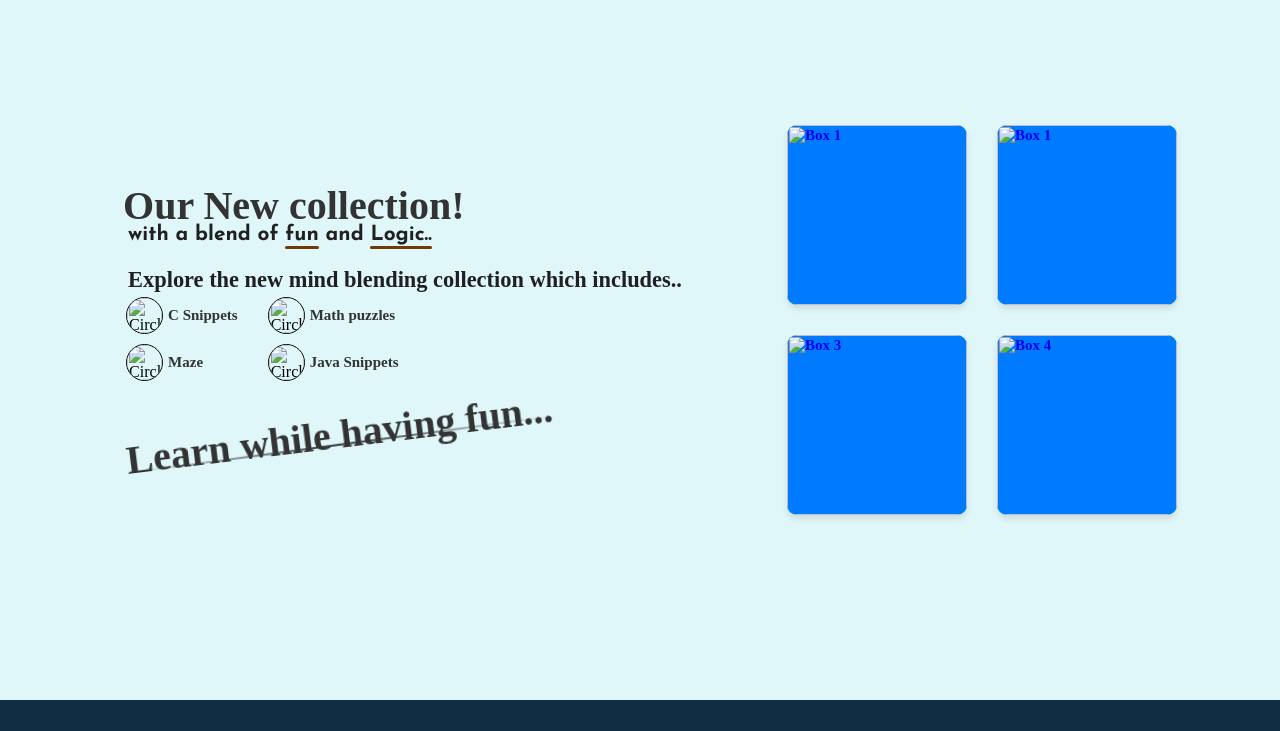
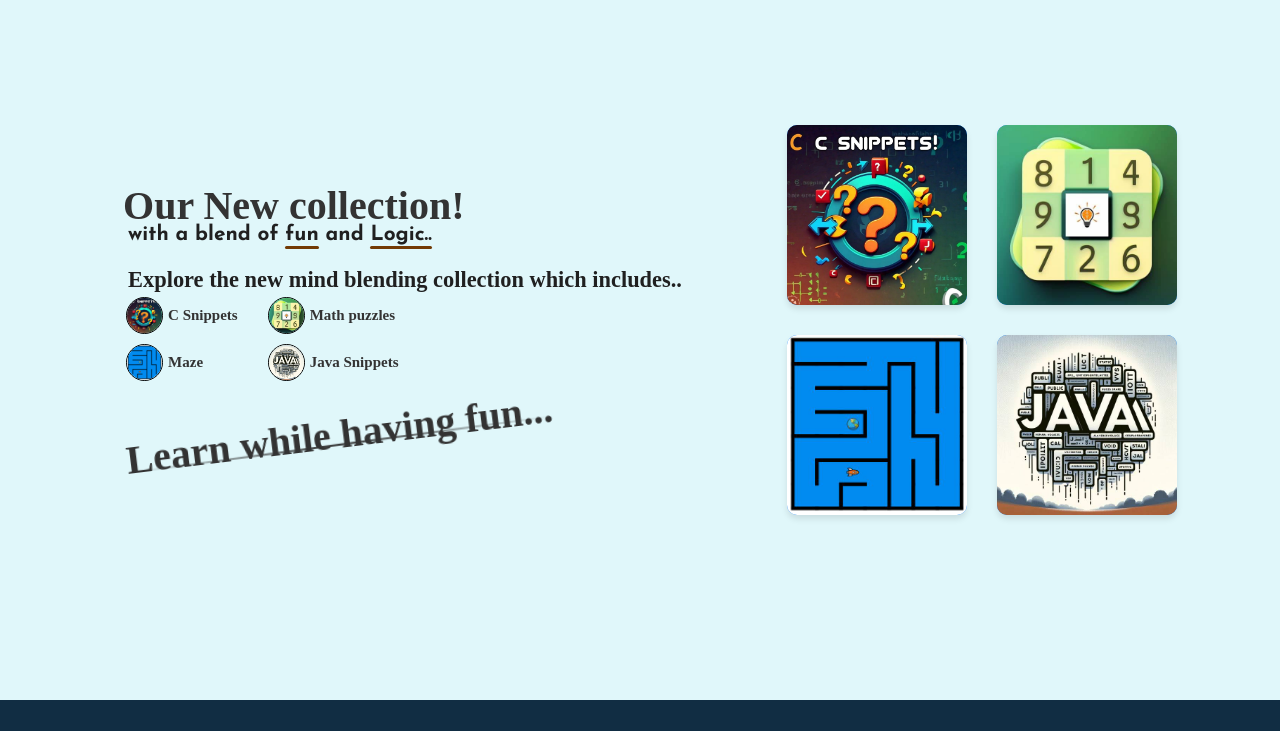
Before and after one commit to nawazuddin-nz/nhgames2.0, a plain HTML site: page index.html in a window 1280 px wide. Shown: the part 650-1381 px from the top of the page. Drawn offline with Linux system fonts and the light colour scheme; a web font is replaced by a local one.

Commit message:
Update index.html

```diff
--- a/index.html
+++ b/index.html
@@ -9,7 +9,7 @@
 
   <div class="navbar ">
     <div class="nav-left flex">
-    <img src="..\img\logo.jpg" alt="sgt logo">  <h2 id="logo-txt">Games</h2>
+    <img src="logo.jpg" alt="sgt logo">  <h2 id="logo-txt">Games</h2>
     </div>
  <div class="nav-right flex">
     <ul class="flex ">
@@ -195,14 +195,14 @@
 
             <div class="color-circlee">
             <div class="circlee imggg" >
-              <img src="..\img\ccc.jpg" alt="Circle Image" style="width: 100%; height: 100%; object-fit: cover;">
+              <img src="ccc.jpg" alt="Circle Image" style="width: 100%; height: 100%; object-fit: cover;">
             </div>
             <div class="color-namee"> C Snippets</div>
           </div>
 
           <div class="color-circlee">
             <div class="circlee">
-              <img src="..\img\maze.jpg" alt="Circle Image" style="width: 100%; height: 100%; object-fit: cover;">
+              <img src="maze.jpg" alt="Circle Image" style="width: 100%; height: 100%; object-fit: cover;">
           </div>
 
             <div class="color-namee">Maze</div>
@@ -216,7 +216,7 @@
 
           <div class="color-circlee">
             <div class="circlee" >
-              <img src="..\img\math.jpg" alt="Circle Image" style="width: 100%; height: 100%; object-fit: cover;">
+              <img src="math.jpg" alt="Circle Image" style="width: 100%; height: 100%; object-fit: cover;">
 
             </div>
             <div class="color-namee">Math puzzles</div>
@@ -224,7 +224,7 @@
 
           <div class="color-circlee">
             <div class="circlee">
-              <img src="..\img\java.jpeg" alt="Circle Image" style="width: 100%; height: 100%; object-fit: cover;">
+              <img src="java.jpeg" alt="Circle Image" style="width: 100%; height: 100%; object-fit: cover;">
             </div>
             <div class="color-namee">Java Snippets</div>
           </div>
@@ -247,20 +247,20 @@
 
        <div class="boxes">
            <div class="box">
-               <a href="cboxes.html"><img src="..\img\ccc.jpg" alt="Box 1"></a>
+               <a href="cboxes.html"><img src="ccc.jpg" alt="Box 1"></a>
                <a href="cboxes.html"></a><div class="text-overlay">Solve C Snippets</div></a>
            </div>
            <div class="box">
-            <a href="mboxes.html"><img src="..\img\math.jpg" alt="Box 1"></a>
+            <a href="mboxes.html"><img src="math.jpg" alt="Box 1"></a>
             <a href="mboxes.html"></a><div class="text-overlay">Play with Math</div></a>
 
            </div>
            <div class="box">
-            <a href="maze.html"> <img src="..\img\maze.jpg" alt="Box 3"></a>
+            <a href="maze.html"> <img src="maze.jpg" alt="Box 3"></a>
               <a href="maze.html"> <div class="text-overlay">Maze Magic</div></a>
            </div>
            <div class="box">
-            <a href="jboxes.html"><img src="..\img\java.jpeg" alt="Box 4"></a>
+            <a href="jboxes.html"><img src="java.jpeg" alt="Box 4"></a>
               <a href="jboxes.html"><div class="text-overlay">Test your Java knowledge</div></a>
            </div>
        </div>
@@ -274,7 +274,7 @@
 
 
   <div class="footer">
-    <img src="..\img\logo.jpg" alt="">
+    <img src="logo.jpg" alt="">
 
  <div class="ftrlinks flex">
     <div class="fstftr">
```
